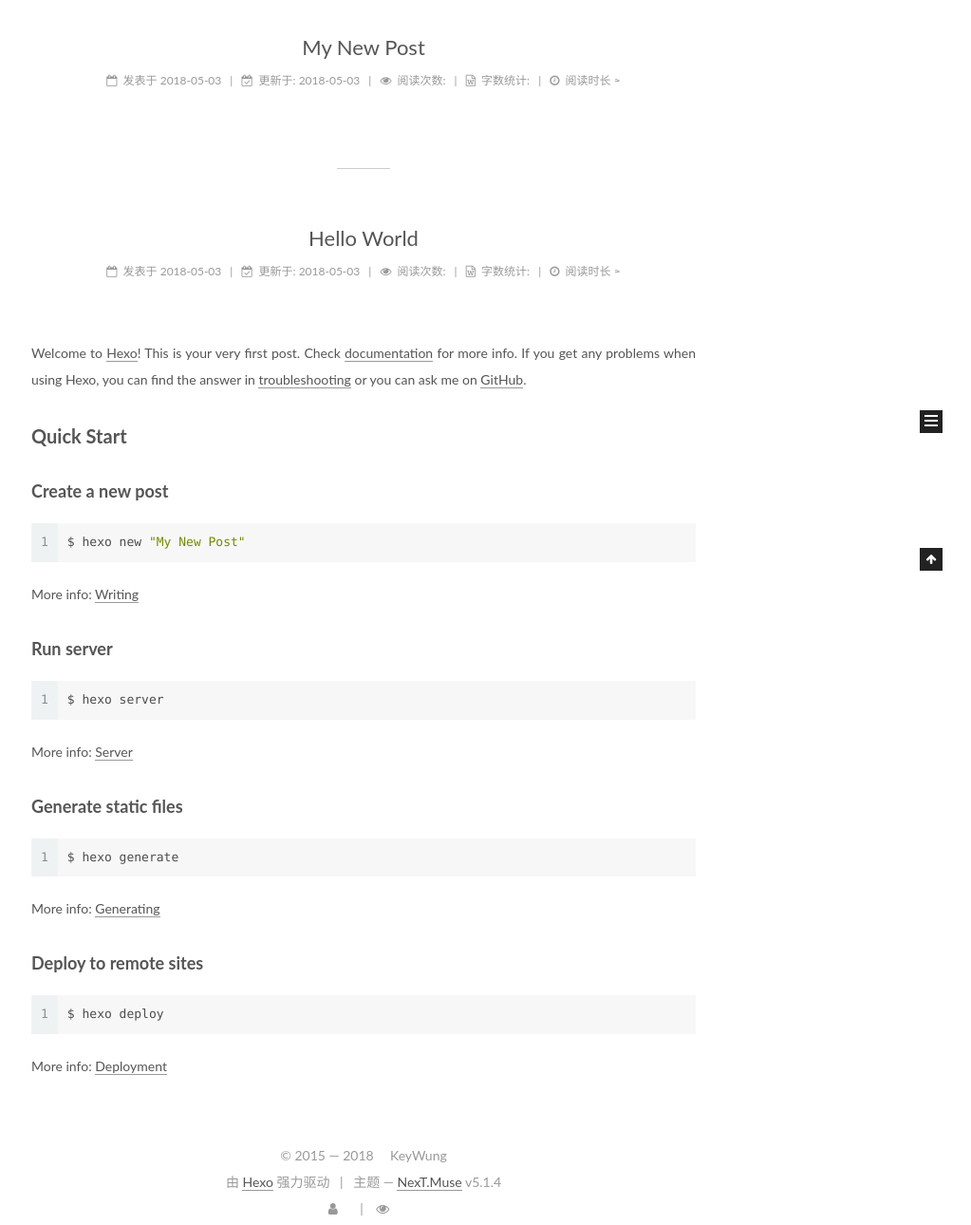
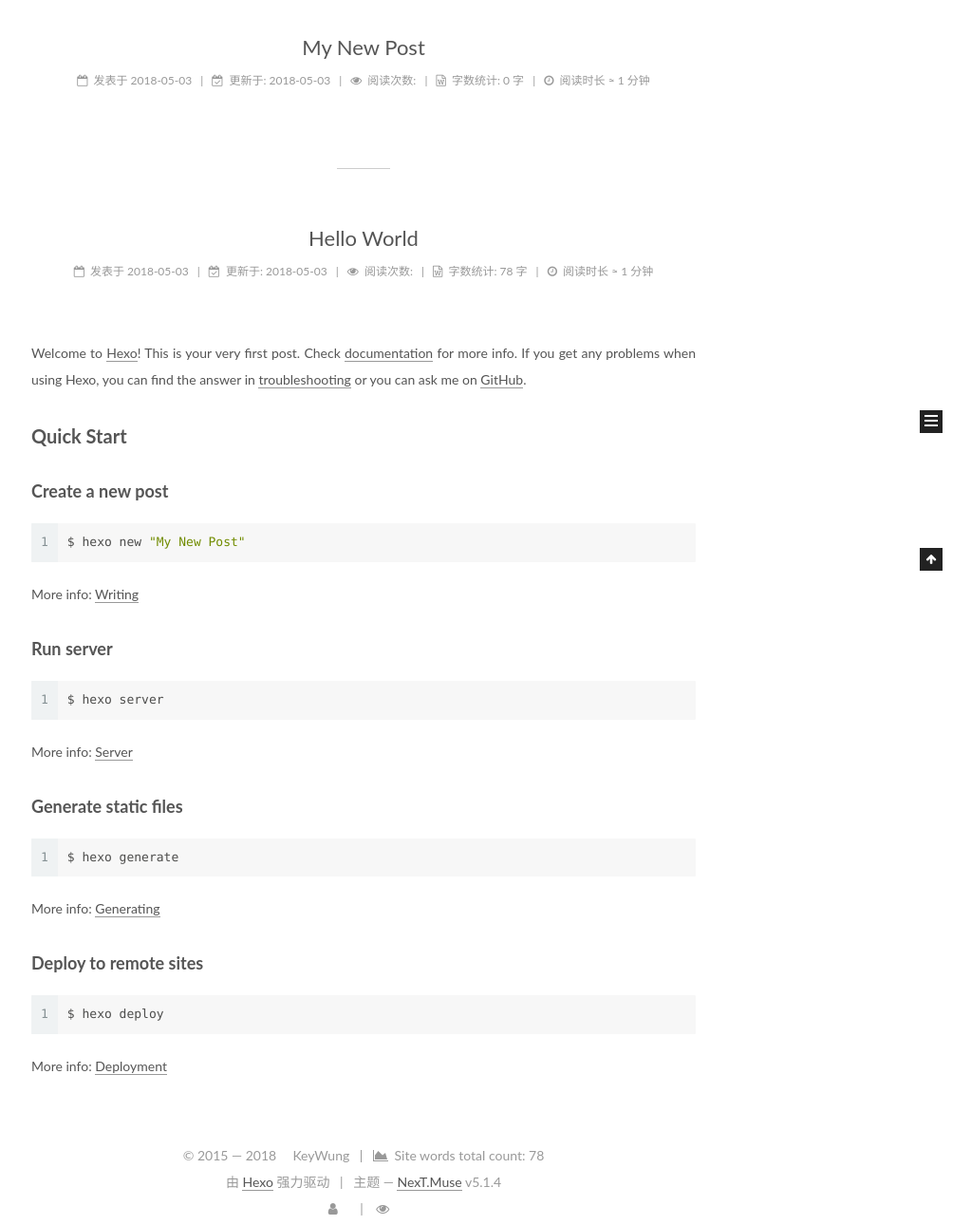
Before and after one commit to keyWung/keyWung.github.io, a plain HTML site: page index.html in a window 1280 px wide. Shown: the part 299-1589 px from the top of the page at 95% size, without its empty margins (257-1280 px from the left). Drawn offline with Linux system fonts and the light colour scheme; some packages are replaced by stand-ins of ours; a script that the page names is missing; some icons are missing.

Commit message:
Site updated: 2018-05-04 19:48:46

```diff
--- a/css/main.css
+++ b/css/main.css
@@ -1832,7 +1832,7 @@ pre .javascript .function {
   width: 4px;
   height: 4px;
   border-radius: 50%;
-  background: #3e2644;
+  background: #121cee;
 }
 .links-of-blogroll {
   font-size: 13px;
--- a/index.html
+++ b/index.html
@@ -336,7 +336,9 @@
 
                   <span class="post-meta-item-text">字数统计&#58;</span>
 
-                <span class="post-count"></span>
+                <span title="字数统计">
+                  0 字
+                </span>
 
 
 
@@ -351,7 +353,7 @@
                   <span class="post-meta-item-text">阅读时长 &asymp;</span>
 
                 <span title="阅读时长">
-
+                  1 分钟
                 </span>
 
             </div>
@@ -509,7 +511,9 @@
 
                   <span class="post-meta-item-text">字数统计&#58;</span>
 
-                <span class="post-count"></span>
+                <span title="字数统计">
+                  78 字
+                </span>
 
 
 
@@ -524,7 +528,7 @@
                   <span class="post-meta-item-text">阅读时长 &asymp;</span>
 
                 <span title="阅读时长">
-
+                  1 分钟
                 </span>
 
             </div>
@@ -704,6 +708,15 @@
   </span>
   <span class="author" itemprop="copyrightHolder">KeyWung</span>
 
+
+    <span class="post-meta-divider">|</span>
+    <span class="post-meta-item-icon">
+      <i class="fa fa-area-chart"></i>
+    </span>
+
+      <span class="post-meta-item-text">Site words total count&#58;</span>
+
+    <span title="Site words total count">78</span>
 
 </div>
 
```
Also changed, not shown: 2018/05/03/My-New-Post/index.html (+13 -2 lines), 2018/05/03/hello-world/index.html (+13 -2 lines), archives/2018/05/index.html (+9 -0 lines), archives/2018/index.html (+9 -0 lines), archives/index.html (+9 -0 lines), categories/index.html (+9 -0 lines), tags/index.html (+9 -0 lines).
